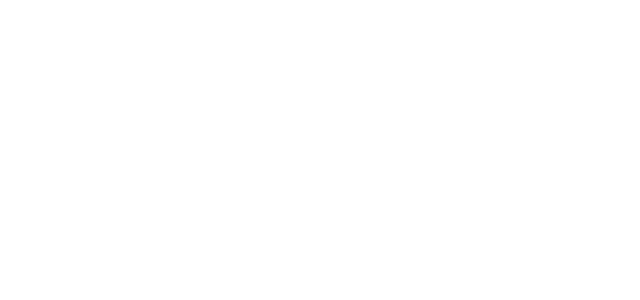
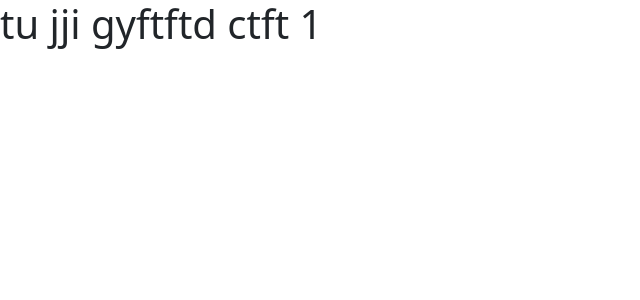
Before and after one commit to Ayantika112/EcommerceSite, a React (Create React App) app: page /login/product/SingleProduct/1 in a window 1280 px wide. Before the commit this address had no page. Shown: the top 300 px of the page, without its empty margins (0-640 px from the left). Built offline with nearby package versions, Linux system fonts and the light colour scheme; data requests are answered from the project's data file.

Commit message:
new update

```diff
--- a/package.json
+++ b/package.json
@@ -16,7 +16,7 @@
     "react-dom": "^18.2.0",
     "react-icons": "^4.12.0",
     "react-redux": "^8.1.3",
-    "react-router-dom": "^6.19.0",
+    "react-router-dom": "^6.22.3",
     "react-scripts": "^5.0.1",
     "react-select": "^5.8.0",
     "validator": "^13.11.0",
--- a/src/App.js
+++ b/src/App.js
@@ -10,14 +10,12 @@
 import SingleProduct from "./pages/SingleProduct";
 
 function App() {
-
-
   return (
     // <div className="App">
       <BrowserRouter>
         <Routes>
           <Route path="/login" element={<LoginPage/>} />
-          <Route path="/login/product/SingleProduct" element={<SingleProduct/>} />
+          <Route exact path="/login/product/SingleProduct/:id" element={<SingleProduct/>} />
           <Route path="/Signup" element={<SignupPage/>} />
           <Route path="/login/product" element={<Product/>} />
           <Route path="/login/cart" element={<Cart/>} />
--- a/src/features/product/Product.js
+++ b/src/features/product/Product.js
@@ -4,10 +4,10 @@
 import "../../App.css"
 import { IoMdAddCircle } from "react-icons/io";
 import { useDispatch } from "react-redux";
-import { increment,uniqueProductDetails } from "./productSlice";
+import { increment } from "./productSlice";
 
 import axios from "axios";
-import { Link } from "react-router-dom";
+import { Link, NavLink } from "react-router-dom";
 
 function fetchProduct() {
   return axios.get("http://localhost:8080/products");
@@ -143,7 +143,7 @@
                     <div class="part-1">
                       <span class="new p-2">{item.title}</span>
                       <div>
-                        <Link to='/login/product/SingleProduct' params={{item}} data-json={item}>
+                        <Link to={{pathname:`/login/product/SingleProduct/${item.id}`}} >
                         {/* onClick={()=>{dispatch({type:uniqueProductDetails , data:item})}}  */}
                         <img
                           style={{
--- a/src/pages/SingleProduct.js
+++ b/src/pages/SingleProduct.js
@@ -1,13 +1,20 @@
-import { useParams } from "react-router-dom"
+import axios from "axios";
+import { useParams} from "react-router-dom";
 
 function SingleProduct() {
-    const getData = useParams();
-    console.log('getData----> '+JSON.stringify(getData));
+    let {id} = new useParams();
+    console.log({id});
+
+    axios.get(`http://localhost:8080/products/${id}`).then((data)=>{
+        console.log(data);
+    }).catch((error)=>{
+        console.log(error);
+    })
+
     return (
         <>
-            <h1>tu jji gyftftd ctft</h1>
+            <h1>tu jji gyftftd ctft {id} </h1>
         </>
     )
-
 }
-export default SingleProduct
+export default SingleProduct;
```
Also changed, not shown: 1 other file (tests, documents, lock files or other folders).
